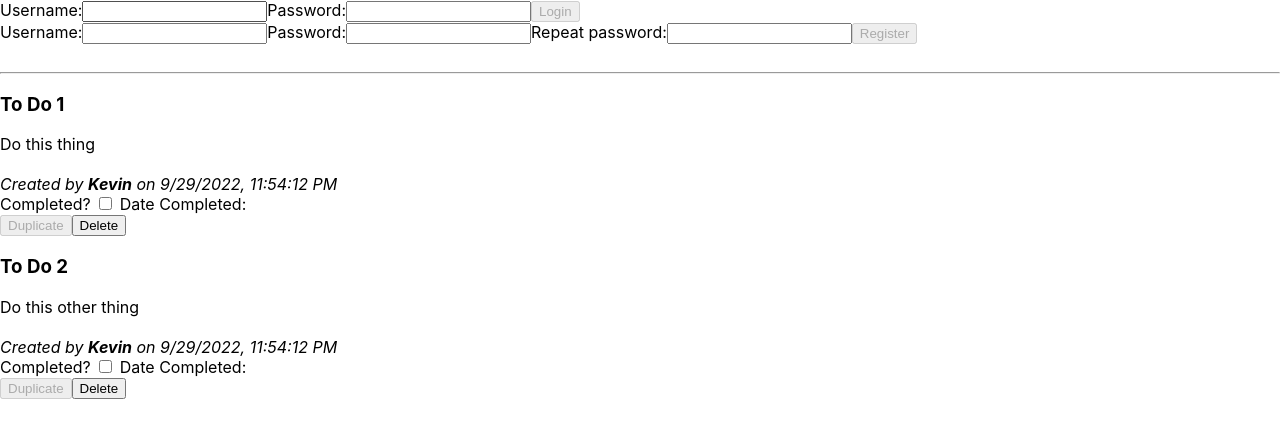
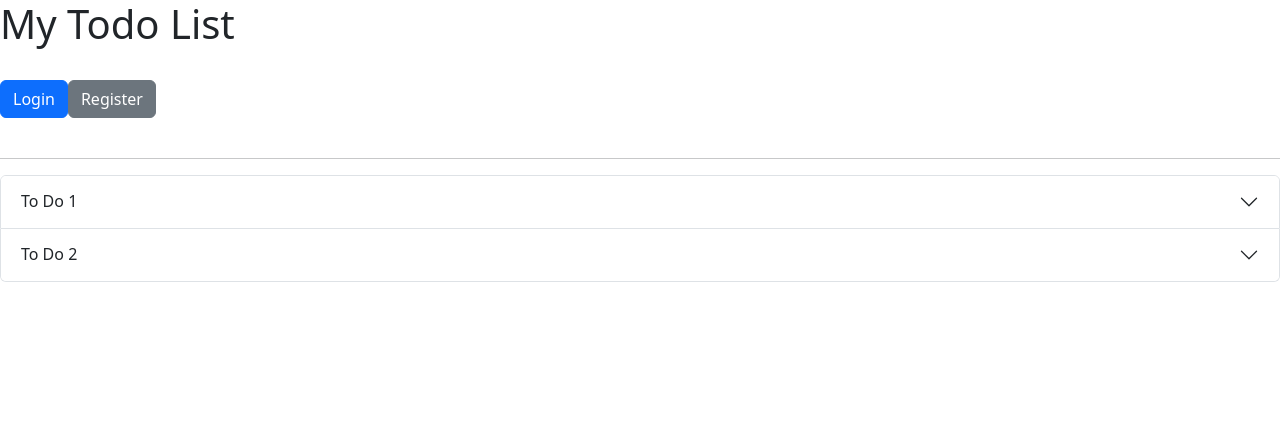
Before and after one commit to kgajewski7/csc436-project, a React (Create React App) app: page / in a window 1280 px wide. Shown: the top 438 px of the page. Built offline with nearby package versions, Linux system fonts and the light colour scheme.

Commit message:
Adding some react bootstrap components

```diff
--- a/package.json
+++ b/package.json
@@ -6,7 +6,9 @@
     "@testing-library/jest-dom": "^5.16.5",
     "@testing-library/react": "^13.4.0",
     "@testing-library/user-event": "^13.5.0",
+    "bootstrap": "^5.2.2",
     "react": "^18.2.0",
+    "react-bootstrap": "^2.5.0",
     "react-dom": "^18.2.0",
     "react-scripts": "5.0.1",
     "uuid": "^9.0.0",
--- a/src/App.js
+++ b/src/App.js
@@ -1,5 +1,6 @@
 import React, { useReducer } from "react";
 import { v4 as uuidv4 } from "uuid";
+import 'bootstrap/dist/css/bootstrap.min.css';
 
 import UserBar from './user/UserBar';
 import TodoList from './todo/TodoList';
@@ -15,14 +16,18 @@ function App() {
       title: "To Do 1",
       description: "Do this thing",
       author: "Kevin",
-      dateCreated:  new Date(Date.now()).toLocaleString()
+      dateCreated:  new Date(Date.now()).toLocaleString(),
+      complete: false,
+      dateCompleted: ''
     },
     {
       id: uuidv4(),
       title: "To Do 2",
       description: "Do this other thing",
       author: "Kevin",
-      dateCreated:  new Date(Date.now()).toLocaleString()
+      dateCreated:  new Date(Date.now()).toLocaleString(),
+      complete: false,
+      dateCompleted: ''
     }
   ]
 
@@ -31,7 +36,10 @@ function App() {
   return (
     <div>
       <StateContext.Provider value={{ state, dispatch }}>
+        <h1>My Todo List</h1>
+        <br />
         <UserBar />
+        <br />
         {state.user && <CreateTodo />}
         <br />
         <hr />
--- a/src/todo/Todo.js
+++ b/src/todo/Todo.js
@@ -1,5 +1,6 @@
 import { useContext } from 'react'
 import { v4 as uuidv4 } from "uuid";
+import Accordion from 'react-bootstrap/Accordion';
 
 import { StateContext } from "../contexts/StateContext";
 
@@ -38,8 +39,9 @@ function Todo ({ id, title, description, author, dateCreated, complete, dateComp
     }
 
     return (
-        <div>
-            <h3>{title}</h3>
+        <Accordion.Item eventKey={id}>
+            <Accordion.Header>{title}</Accordion.Header>
+            <Accordion.Body>
                 <div>{description}</div>
                 <br />
                 <i>Created by <b>{author}</b> on {dateCreated}</i>
@@ -54,6 +56,7 @@ function Todo ({ id, title, description, author, dateCreated, complete, dateComp
                         <input type="submit" value="Delete" style={{display: 'inline'}}/>
                     </form>
                 </div>
-        </div>
+            </Accordion.Body>
+        </Accordion.Item>
     )
 }
--- a/src/todo/TodoList.js
+++ b/src/todo/TodoList.js
@@ -1,4 +1,5 @@
 import { useContext } from 'react';
+import Accordion from 'react-bootstrap/Accordion';
 
 import Todo from './Todo';
 import { StateContext } from "../contexts/StateContext";
@@ -8,8 +9,8 @@ function TodoList () {
     const { state } = useContext(StateContext);
     const { todos } = state;
     return (
-        <div>
+        <Accordion alwaysOpen>
             {todos.map((t, i) => <Todo {...t} key={t.id} />)}
-        </div>
+        </Accordion>
     )
 }
--- a/src/user/Login.js
+++ b/src/user/Login.js
@@ -2,18 +2,20 @@ import React, {useState, useContext} from 'react'
 import { StateContext } from "../contexts/StateContext";
 
 export default
-function Login() {
+function Login({close}) {
     const { dispatch } = useContext(StateContext);
     const [username, setUsername] = useState('')
 
     function handleUsername (evt) {setUsername(evt.target.value)}
 
     return (
-        <form onSubmit={e => {e.preventDefault(); dispatch({ type: 'LOGIN', username });}}>
+        <form onSubmit={e => {e.preventDefault(); dispatch({ type: 'LOGIN', username }); close();}}>
             <label htmlFor="login-username">Username:</label>
             <input type="text" value={username} onChange={handleUsername} name="login-username" id="login-username" />
+            <br />
             <label htmlFor="login-password">Password:</label>
             <input type="password" name="login-password" id="login-password" />
+            <br />
             <input type="submit" value="Login" disabled={username.length === 0}/>
         </form>
     )
--- a/src/user/Register.js
+++ b/src/user/Register.js
@@ -2,7 +2,7 @@ import { useState, useContext } from 'react'
 import { StateContext } from "../contexts/StateContext";
 
 export default
-function Register() {
+function Register({close}) {
     const { dispatch } = useContext(StateContext);
 
     const [ username, setUsername ] = useState('')
@@ -14,13 +14,16 @@ function Register() {
     function handlePasswordRepeat (evt) { setPasswordRepeat(evt.target.value) }
 
     return (
-        <form onSubmit={e => {e.preventDefault(); dispatch({ type: 'REGISTER', username }) }}>
+        <form onSubmit={e => {e.preventDefault(); dispatch({ type: 'REGISTER', username }); close();}}>
             <label htmlFor="register-username">Username:</label>
             <input type="text" value={username} onChange={handleUsername} name="register-username" id="register-username" />
+            <br />
             <label htmlFor="register-password">Password:</label>
             <input type="password" name="register-password" id="register-password" value={password} onChange={handlePassword} />
+            <br />
             <label htmlFor="register-password-repeat">Repeat password:</label>
             <input type="password" name="register-password-repeat" id="register-password-repeat" value={passwordRepeat} onChange={handlePasswordRepeat} />
+            <br />
             <input type="submit" value="Register" disabled={username.length === 0 || password.length === 0 || password !== passwordRepeat} />
         </form>
     )
--- a/src/user/UserBar.js
+++ b/src/user/UserBar.js
@@ -1,21 +1,45 @@
-import { useContext } from 'react'
+import { useContext, useState } from 'react'
 
 import Login from './Login'
 import Logout from './Logout'
 import Register from './Register'
 import { StateContext } from "../contexts/StateContext";
+import Button from 'react-bootstrap/Button';
+import Modal from 'react-bootstrap/Modal';
 
 export default
 function UserBar() {
     const { state } = useContext(StateContext);
+
+    const [showLogin, setShowLogin] = useState(false);
+    const [showRegister, setShowRegister] = useState(false);
+    const handleCloseLogin = () => setShowLogin(false);
+    const handleShowLogin = () => setShowLogin(true);
+    const handleCloseRegister = () => setShowRegister(false);
+    const handleShowRegister = () => setShowRegister(true);
+
     if (state.user) {
-        return <Logout />
+        return (
+            <>
+                <Logout />
+            </>
+        )
     }
     else {
         return (
             <>
-                <Login />
-                <Register />
+                <Button variant="primary" onClick={handleShowLogin}>
+                    Login
+                </Button>
+                <Modal show={showLogin} onHide={handleCloseLogin}>
+                    <Login close={handleCloseLogin}/>
+                </Modal>
+                <Button variant="secondary" onClick={handleShowRegister}>
+                    Register
+                </Button>
+                <Modal show={showRegister} onHide={handleCloseRegister}>
+                    <Register close={handleCloseRegister}/>
+                </Modal>
             </>
         )
     }
```
Also changed, not shown: 1 other file (tests, documents, lock files or other folders). Lines whose indentation alone changed are shown as unchanged.
